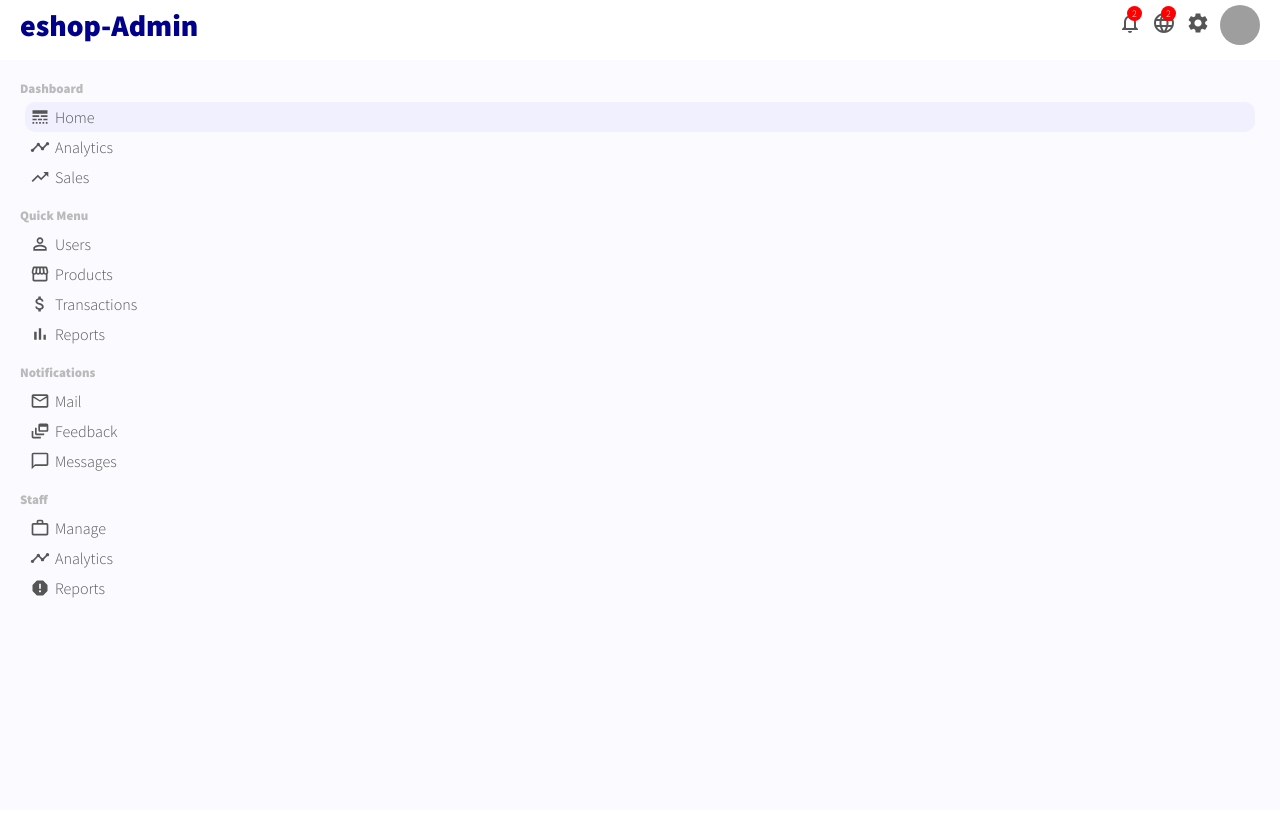
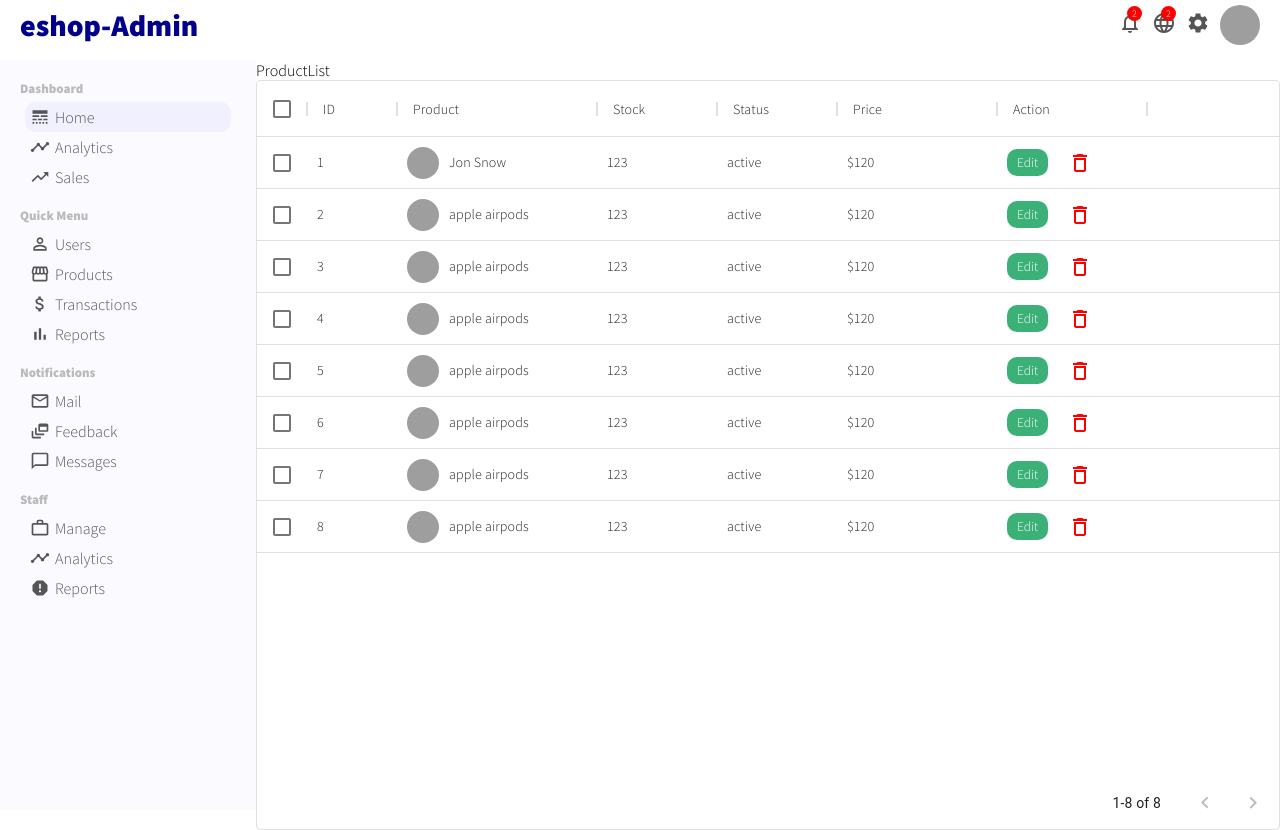
Before and after one commit to NicBab/admin-dashboard, a React (Create React App) app: page /products in a window 1280 px wide. Built offline with nearby package versions, Linux system fonts and the light colour scheme; grey boxes are pictures that could not be loaded.

Commit message:
added page productList

```diff
--- a/src/App.js
+++ b/src/App.js
@@ -1,6 +1,6 @@
 import { BrowserRouter as Router, Routes, Route } from "react-router-dom";
 import { Sidebar, Topbar } from "./components/index";
-import { Home, UserList, User, NewUser } from "./pages/index";
+import { Home, UserList, User, NewUser, ProductList } from "./pages/index";
 import "./App.css";
 
 function App() {
@@ -14,6 +14,8 @@
           <Route path="/users" element={ <UserList /> } />
           <Route path="/user/:userId" element={ <User /> } />
           <Route path="/newUser" element={ <NewUser /> } />
+          <Route path="/products" element={ <ProductList /> } />
+          <Route path="/product/:productId" element={ <ProductList /> } />
         </Routes>
       </div>
     </Router>
--- a/src/dummyData.js
+++ b/src/dummyData.js
@@ -125,3 +125,79 @@
       transaction: "$120",
     },
   ];
+
+
+  export const productRows = [
+    {
+      id: 1,
+      name: "Jon Snow",
+      img:
+       "https://images.pexels.com/photos/7156886/pexels-photo-7156886.jpeg?auto=compress&cs=tinysrgb&dpr=2&w=500",
+      stock: 123,
+      status: "active",
+      price: "$120",
+    },
+    {
+      id: 2,
+      name: "apple airpods",
+      img:
+       "https://images.pexels.com/photos/7156886/pexels-photo-7156886.jpeg?auto=compress&cs=tinysrgb&dpr=2&w=500",
+      stock: 123,
+      status: "active",
+      price: "$120",
+    },
+    {
+      id: 3,
+      name: "apple airpods",
+      img:
+       "https://images.pexels.com/photos/7156886/pexels-photo-7156886.jpeg?auto=compress&cs=tinysrgb&dpr=2&w=500",
+      stock: 123,
+      status: "active",
+      price: "$120",
+    },
+    {
+      id: 4,
+      name: "apple airpods",
+      img:
+       "https://images.pexels.com/photos/7156886/pexels-photo-7156886.jpeg?auto=compress&cs=tinysrgb&dpr=2&w=500",
+      stock: 123,
+      status: "active",
+      price: "$120",
+    },
+    {
+      id: 5,
+      name: "apple airpods",
+      img:
+       "https://images.pexels.com/photos/7156886/pexels-photo-7156886.jpeg?auto=compress&cs=tinysrgb&dpr=2&w=500",
+      stock: 123,
+      status: "active",
+      price: "$120",
+    },
+    {
+      id: 6,
+      name: "apple airpods",
+      img:
+       "https://images.pexels.com/photos/7156886/pexels-photo-7156886.jpeg?auto=compress&cs=tinysrgb&dpr=2&w=500",
+      stock: 123,
+      status: "active",
+      price: "$120",
+    },
+    {
+      id: 7,
+      name: "apple airpods",
+      img:
+       "https://images.pexels.com/photos/7156886/pexels-photo-7156886.jpeg?auto=compress&cs=tinysrgb&dpr=2&w=500",
+      stock: 123,
+      status: "active",
+      price: "$120",
+    },
+    {
+      id: 8,
+      name: "apple airpods",
+      img:
+       "https://images.pexels.com/photos/7156886/pexels-photo-7156886.jpeg?auto=compress&cs=tinysrgb&dpr=2&w=500",
+      stock: 123,
+      status: "active",
+      price: "$120",
+    },
+  ];
--- a/src/pages/index.js
+++ b/src/pages/index.js
@@ -3,3 +3,4 @@
 export { default as UserList } from './userList/UserList'
 export { default as User } from './user/User'
 export { default as NewUser } from './newUser/NewUser'
+export { default as ProductList } from './productList/ProductList'
--- /dev/null
+++ b/src/pages/productList/ProductList.css
@@ -0,0 +1,31 @@
+.productList{
+    flex: 4;
+}
+
+.productListItem{
+    display: flex;
+    align-items: center;
+}
+
+.productListImg {
+    width: 32px;
+    height: 32px;
+    border-radius: 50%;
+    object-fit: cover;
+    margin-right: 10px;
+  }
+
+.productListEdit{
+    border: none;
+    border-radius: 10px;
+    padding: 5px 10px;
+    background-color: #3bb077;
+    color: white;
+    cursor: pointer;
+    margin-right: 20px;
+}
+
+.productListDelete{
+    color: red;
+    cursor: pointer;
+}
--- /dev/null
+++ b/src/pages/productList/ProductList.jsx
@@ -0,0 +1,77 @@
+import React, { useState } from "react";
+import "./ProductList.css";
+import { Link } from "react-router-dom";
+import { DataGrid } from "@material-ui/data-grid";
+import { DeleteOutline } from "@material-ui/icons";
+import { productRows } from "../../dummyData";
+
+const ProductList = () => {
+  const [data, setData] = useState(productRows);
+
+  const handleDelete = (id) => {
+    setData(data.filter((item) => item.id !== id));
+  };
+
+  const productColumns = [
+    { field: "id", headerName: "ID", width: 90 },
+    {
+      field: "product",
+      headerName: "Product",
+      width: 200,
+      renderCell: (params)=>{
+        return(
+          <div className="productListItem">
+            <img className="userListImg" src={params.row.img} alt="" />
+            {params.row.name}
+          </div>
+        )
+      }
+    },
+    {
+      field: "stock",
+      headerName: "Stock",
+      width: 120,
+    },
+    {
+      field: "status",
+      headerName: "Status",
+      width: 120,
+    },
+    {
+      field: "price",
+      headerName: "Price",
+      width: 160,
+    },
+    {
+      field:"action",
+      headerName:"Action",
+      width: 150,
+      renderCell:(params)=>{
+        return(
+          <>
+          <Link to={"/product/" + params.row.id}>
+          <button className="productListEdit">Edit</button>
+          </Link>
+
+            <DeleteOutline className="productListDelete" onClick={() => handleDelete(params.row.id)}/>
+          </>
+        )
+      }
+    }
+  ];
+
+  return (
+    <div className="productList">
+      ProductList
+      <DataGrid
+        rows={data}
+        columns={productColumns}
+        pageSize={10}
+        checkboxSelection
+        disableSelectionOnClick
+      />
+    </div>
+  );
+};
+
+export default ProductList;
--- a/src/pages/userList/UserList.jsx
+++ b/src/pages/userList/UserList.jsx
@@ -1,6 +1,6 @@
 import React, { useState } from "react";
+import "./UserList.css";
 import { Link } from "react-router-dom"
-import "./UserList.css";
 import { DataGrid } from "@material-ui/data-grid";
 import { DeleteOutline } from "@material-ui/icons";
 import { userRows } from '../../dummyData'
```
